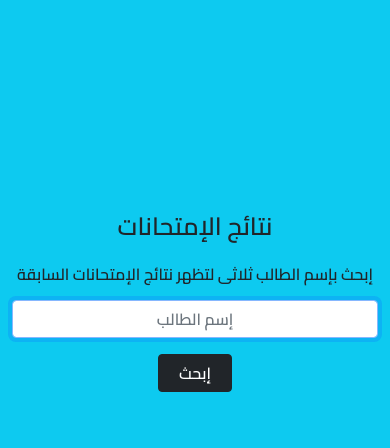
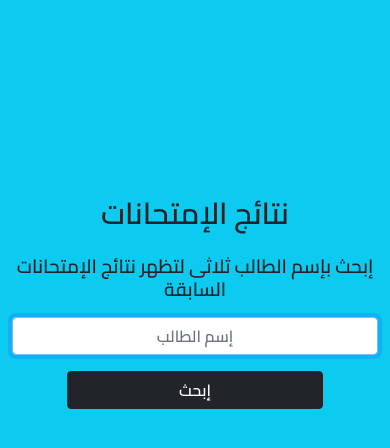
Before and after one commit to abdrahmaan/vipcenter, a PHP site: page /ExamResults.html in a window 390 px wide. Shown: the part 162-610 px from the top of the page. Run offline with PHP 8.4, Linux system fonts and the light colour scheme.

Commit message:
Exam Results Full Responsive

```diff
--- a/ExamResults.html
+++ b/ExamResults.html
@@ -21,10 +21,10 @@
 
     <img class="d-none d-lg-block" src="assests/undraw-exams.svg"
     style="position: absolute; top: 50px;left: -90px; width: 35%;" alt="">
-   <h2 id="txtheader" class="my-4">نتائج الإمتحانات</h2>
-   <h6 id="desc">إبحث بإسم الطالب ثلاثى لتظهر نتائج الإمتحانات السابقة</h6>
+   <h2 id="txt-header" class="my-4" style="font-size: 40px;">نتائج الإمتحانات</h2>
+   <h6 id="desc" style="font-size: 19px;">إبحث بإسم الطالب ثلاثى لتظهر نتائج الإمتحانات السابقة</h6>
    <input  id="input" type="text" placeholder="إسم الطالب" class="form-control text-center mx-auto mt-3" style="width: 40%;">
-   <div class="btn btn-dark mt-3" style="width: 20%;">إبحث</div>
+   <div id="btn-hdor" class="btn btn-dark mt-3" style="width: 20%;">إبحث</div>
     <div class="alert d-none alert-danger mt-4 w-50 "></div>
     <table class="mt-4 d-none table-info table table-dark table-hover table-bordered text-center">
         <thead>
--- a/css/style.css
+++ b/css/style.css
@@ -276,7 +276,6 @@ color: #21325E !important;
     .container h2#txt-header{
         font-size: 30px !important;
     }
-        .container h6#desc{}
         .container #input{
                         width: 100% !important;
         }
@@ -284,6 +283,10 @@ color: #21325E !important;
             width: 70% !important;
         }
 
+        .container div.alert{
+            min-width: 100%;
+        }
+
 }
 
 
--- a/js/screens/ExamResults.js
+++ b/js/screens/ExamResults.js
@@ -5,7 +5,7 @@ stuName.focus();
 
 /// Make TextTyping Animation
 // Elements & Text
-let header = document.querySelector(".container #txtheader");
+let header = document.querySelector(".container #txt-header");
 let headerContent = header.textContent;
 console.log(header);
 console.log(headerContent);
```
